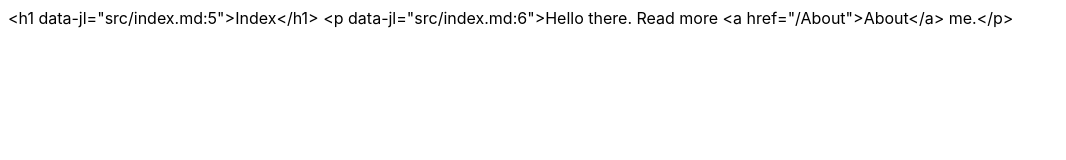
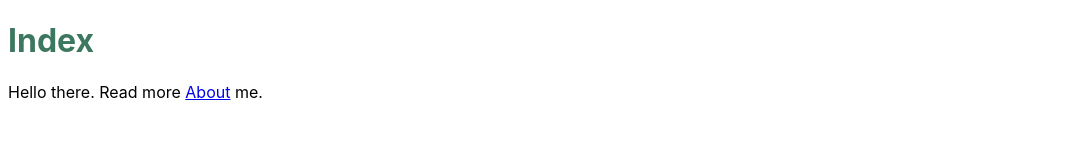
Before and after one commit to selfire1/11ty-template, an Eleventy site: page src/index.md in a window 1280 px wide. Shown: the whole page, without its empty margins (0-1066 px from the left). Built offline with nearby package versions, Linux system fonts and the light colour scheme; Eleventy itself is replaced by a stand-in of ours; files that its build step writes are made by us from their sources.

```diff
--- a/src/_includes/layout.html
+++ b/src/_includes/layout.html
@@ -5,6 +5,6 @@
     <title>{{ title }}</title>
 </head>
 <body>
-   {{ content }}
+   {{ content | safe }}
 </body>
 </html>
```
Also changed, not shown: src/_includes/pages.html (+1 -1 lines).
